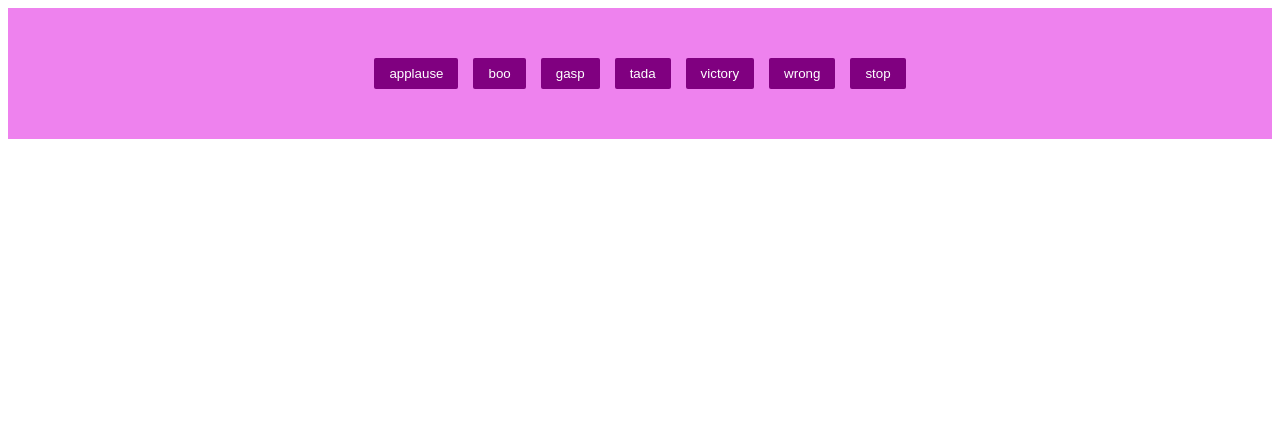
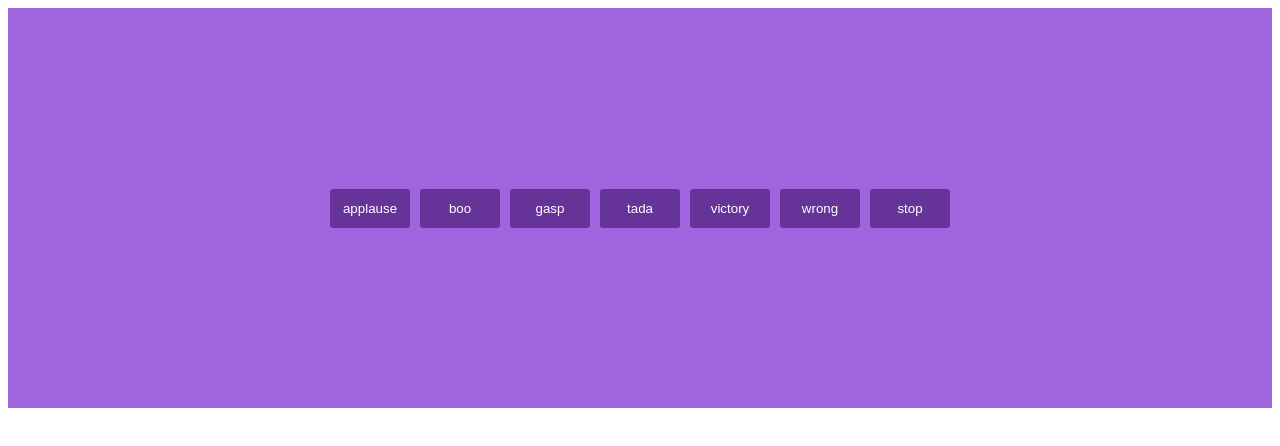
Before and after one commit to acciojob/Soundbar-Bipro23, a website: page main.html in a window 1280 px wide. Drawn offline with Linux system fonts and the light colour scheme.

Commit message:
created a submission

```diff
--- a/main.html
+++ b/main.html
@@ -7,17 +7,18 @@
 </head>
 
 <body>
+
+	<section id="buttons" class="buttons-container">
+		<button class="btn" onclick="playAudio('applause.mp3')">applause</button>
+		<button class="btn" onclick="playAudio('boo.mp3')">boo</button>
+		<button class="btn" onclick="playAudio('gasp.mp3')">gasp</button>
+		<button class="btn" onclick="playAudio('tada.mp3')">tada</button>
+		<button class="btn" onclick="playAudio('victory.mp3')">victory</button>
+		<button class="btn" onclick="playAudio('wrong.mp3')">wrong</button>
+		<button class="btn stop" onclick="stopAudio()">stop</button>
+	</section>
+	<audio id="audioPlayer" controls></audio>
 	<!-- the entire body must be written by student -->
-
-	<div class="container">
-			<button class="btn">applause</button>
-			<button class="btn">boo</button>
-			<button class="btn">gasp</button>
-			<button class="btn">tada</button>
-			<button class="btn">victory</button>
-			<button class="btn">wrong</button>
-			<button class="btn">stop</button>
-	</div>
     <script type="text/javascript" src="./script.js">
 </script>
 
--- a/script.js
+++ b/script.js
@@ -1,44 +1,20 @@
-//your JS code here. If required.
-let audios = [
-	"applause",
-	"boo",
-	"gasp",
-	"tada",
-	"victory",
-	"wrong",
-]
+let audioPlayer = document.getElementById('audioPlayer');
+let currentAudio = null;
 
-let activeAudio = null;
+function playAudio(soundFileName) {
+    if (currentAudio) {
+        currentAudio.pause();
+        currentAudio.currentTime = 0;
+    }
+    audioPlayer.src = `sounds/${soundFileName}`;;
+    audioPlayer.play();
+    currentAudio = audioPlayer;
 
-const button = document.getElementsByClassName(".btn");
-
-function playAudio(){
-    stopAudio();
-	activeAudio.play();
 }
 
-function stopAudio(){
-	if(activeAudio){
-		activeAudio.pause();
-    // activeAudio = null;
-	}
+function stopAudio() {
+    if (currentAudio) {
+        currentAudio.pause();
+        currentAudio.currentTime = 0;
+    }
 }
-
-for(let i=0; i<button.length; i++){
-	button[i].addEventListener("click", (event) =>{
-		let innerText = event.target.innerText;
-
-		if(audios.includes(innerText)){
-
-			let audioElement = document.createElement("audio");
-			audioElement.src = `https://samplelib.com/lib/preview/mp3/sample-12s.mp3`;
-			audioElement.controls = true;
-			activeAudio = audioElement;
-			playAudio();
-		}
-
-    else{
-      stopAudio();
-    }
-	})
-}
--- a/styles.css
+++ b/styles.css
@@ -1,18 +1,22 @@
-/*  your css code here. If applicable */
-.container{
-	background-color:violet;
-	padding:50px;
-	display:flex;
-	justify-content:center;
-	align-items:center;
-	gap:15px;
+#buttons{
+	column-gap:10px;
+	align-items: center;
+	justify-content: center;
+	display: flex;
+	background: #a164df;
+	height:400px;
+	width: 100%;
+}
+.btn{
+	cursor:pointer;
+	border-radius:3px;
+	width:80px;
+	padding: 12px;
+	border:none;
+	color:white;
+	background: #663399ff;
 }
 
-.container .btn{
-	background-color:purple;
-	padding:8px 15px;
-	border:none;
-	border-radius:2px;
-	color:white;
-	cursor:pointer;
+audio {
+    display: none;
 }
```
